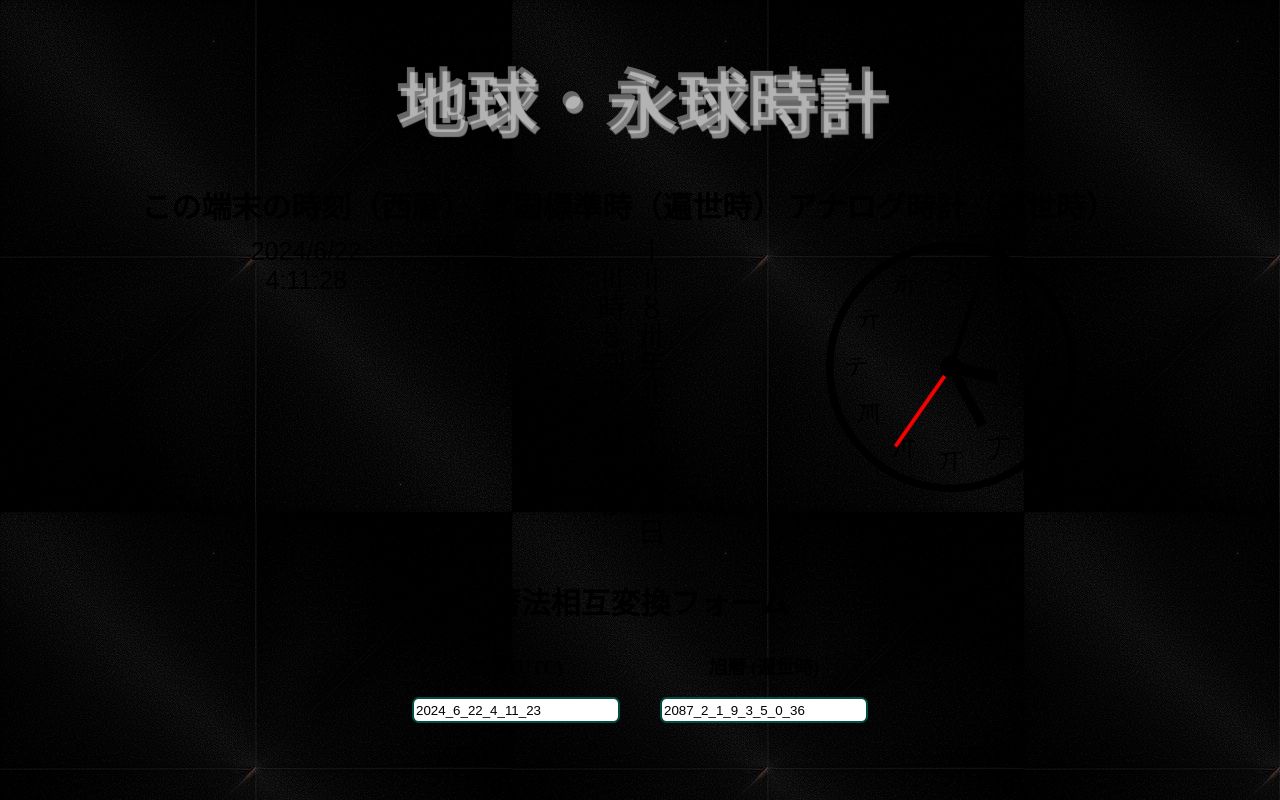
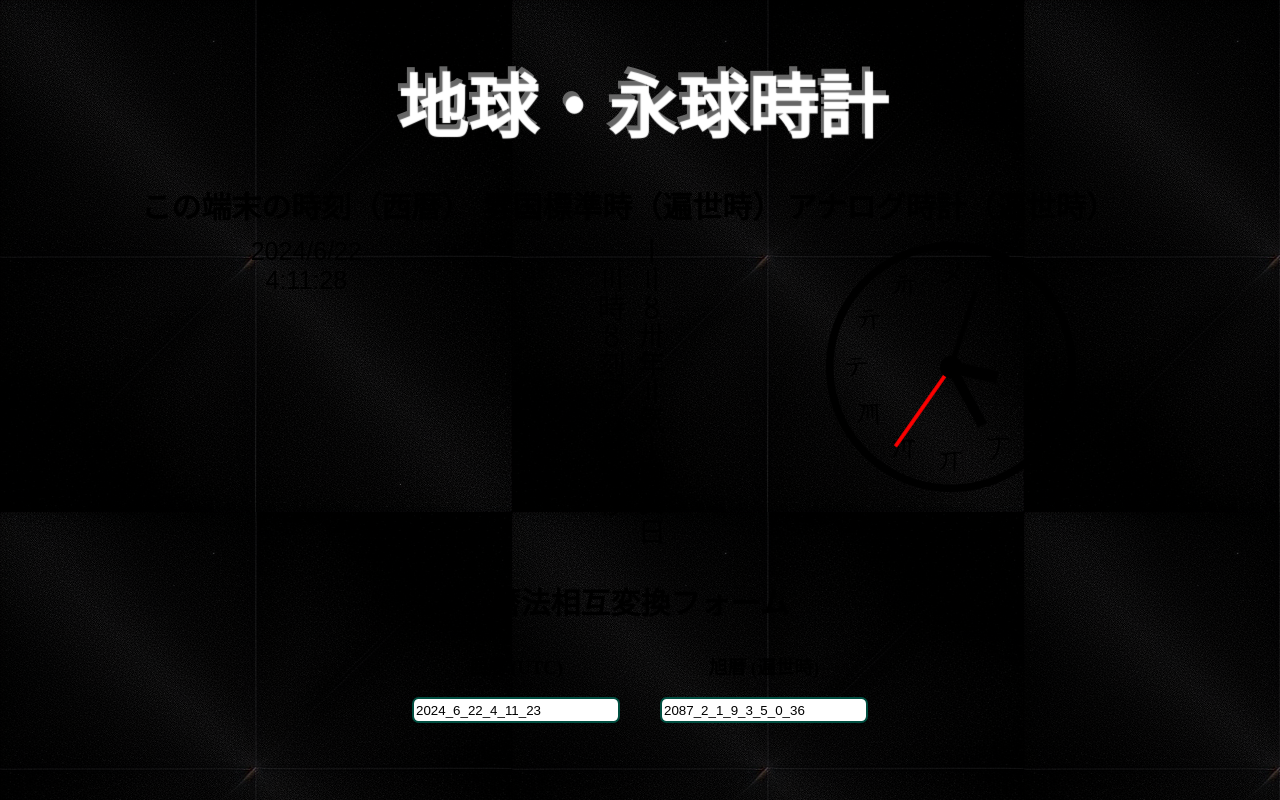
Before and after one commit to Sakalt/vibun-clock, a website with bundled scripts: page index.html in a window 1280 px wide. Built offline with nearby package versions, Linux system fonts and the light colour scheme; a web font is replaced by a local one.

Commit message:
Update styles.css

```diff
--- a/css/styles.css
+++ b/css/styles.css
@@ -17,7 +17,7 @@ h1 {
     -moz-background-clip: text;
     background-clip: text;
     color: transparent;
-    text-shadow: rgba(255,255,255,0.5) 3px 5px 1px;
+    text-shadow: rgba(255,255,255,255) 3px 5px 1px;
     margin-bottom: 5px;
 }
 h2 {
```
